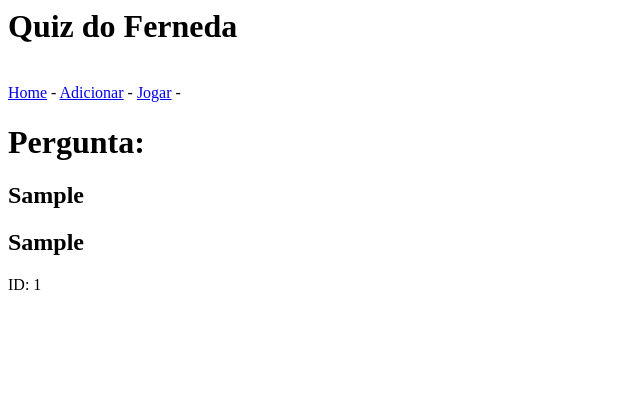
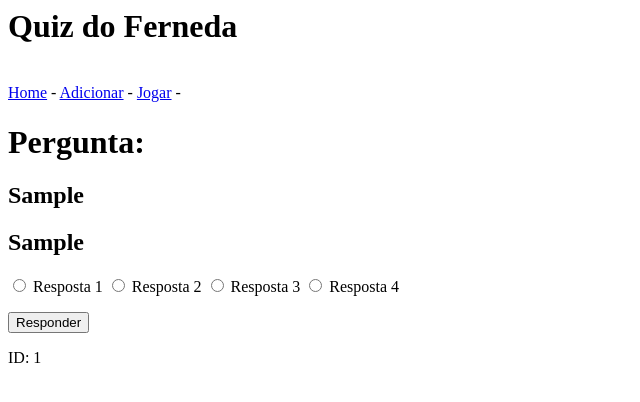
Before and after one commit to dersonf/quiz, a Flask app: page /jogar in a window 1280 px wide. Shown: the top 402 px of the page, without its empty margins (0-640 px from the left). Run offline with Flask 2, Linux system fonts and the light colour scheme; tables that the repository leaves empty hold one stand-in row (values such as "Sample post").

Commit message:
Validação de resposta

```diff
--- a/app/forms.py
+++ b/app/forms.py
@@ -1,5 +1,5 @@
 from flask_wtf import FlaskForm
-from wtforms import StringField, BooleanField, SubmitField, SelectField
+from wtforms import StringField, BooleanField, SubmitField, SelectField, RadioField
 from wtforms.validators import DataRequired
 
 
@@ -21,3 +21,13 @@ class CadastroForm(FlaskForm):
         (66, 'Difícil'),
         ])
     submit = SubmitField('Cadastrar')
+
+
+class RespostaForm(FlaskForm):
+    resposta = RadioField('Resposta', choices=[
+        ('resposta1', 'Resposta 1'),
+        ('resposta2', 'Resposta 2'),
+        ('resposta3', 'Resposta 3'),
+        ('resposta4', 'Resposta 4')
+        ], validators=[DataRequired()])
+    submit = SubmitField('Responder')
--- a/app/routes.py
+++ b/app/routes.py
@@ -1,5 +1,5 @@
 from flask import render_template, redirect, url_for, flash
-from app.forms import CadastroForm
+from app.forms import CadastroForm, RespostaForm
 from app import app, db
 from app.models import Perguntas, Respostas
 from random import choice
@@ -39,12 +39,14 @@ def add():
     return render_template('cadastro.html', title='Cadastro', form=form)
 
 
-@app.route('/jogar')
+@app.route('/jogar', methods=['GET', 'POST'])
 def jogar():
+    form = RespostaForm()
+    perguntas = Perguntas.query.all()
     id_perguntas = []
-    perguntas = Perguntas.query.all()
     for id in perguntas:
         id_perguntas.append(id.id)
     pergunta = Perguntas.query.get(choice(id_perguntas))
     respostas = Respostas.query.filter_by(pergunta_id=pergunta.id)
-    return render_template('pergunta.html', title=pergunta, pergunta=pergunta, respostas=respostas)
+    return render_template('pergunta.html', title=pergunta, pergunta=pergunta,
+                           respostas=respostas, form=form)
--- a/app/templates/pergunta.html
+++ b/app/templates/pergunta.html
@@ -7,5 +7,25 @@
 {% for resposta in respostas %}
 <p><h2>{{ resposta.resposta }}</h2></p>
 {% endfor %}
+<form action="" method="post">
+    {{ form.hidden_tag() }}
+    <p>
+        {% for subfield in form.resposta %}
+        <tr>
+            <td>
+                {{ subfield }}
+                {{ subfield.label }}
+            </td>
+        </tr>
+
+        <!--{{ form.resposta.label }}
+        {{ form.resposta }}<br>
+        {% for error in form.resposta.errors %}
+        <span style="color:red;">[{{ error }}]</span>
+        {% endfor %}-->
+        {% endfor %}
+    </p>
+    <p>{{ form.submit() }}</p>
+</form>
 <p>ID: {{ pergunta.id }}</p>
 {% endblock %}
```
